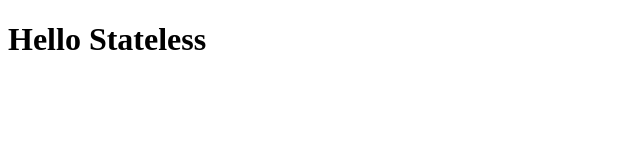
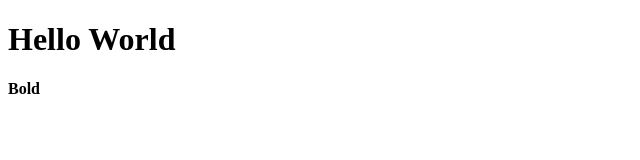
Before and after one commit to FMCalisto/react-get-started, a React (Create React App) app in the folder react-fundamentals/simple-react-app/react-app/: page / in a window 1280 px wide. Shown: the top 160 px of the page, without its empty margins (0-640 px from the left). Built offline with nearby package versions, Linux system fonts and the light colour scheme; the HTML template or start-up script is replaced by a standard one.

Commit message:
[UPDATE] Display Output

```diff
--- a/react-fundamentals/simple-react-app/react-app/src/App.js
+++ b/react-fundamentals/simple-react-app/react-app/src/App.js
@@ -1,11 +1,15 @@
 import React from 'react';
 
-// Do not have state
-// class App extends React.Component {
-//   render() {
-//     return <h1>Hello World</h1>
-//   }
-// }
+class App extends React.Component {
+  render() {
+    return (
+      <div>
+        <h1>Hello World</h1>
+        <b>Bold</b>
+      </div>
+    )
+  }
+}
 
 // Do have state
 // class App extends React.Component {
@@ -15,6 +19,6 @@
 // }
 
 // Do not have state
-const App = () => <h1>Hello Stateless</h1>
+// const App = () => <h1>Hello Stateless</h1>
 
 export default App
```
